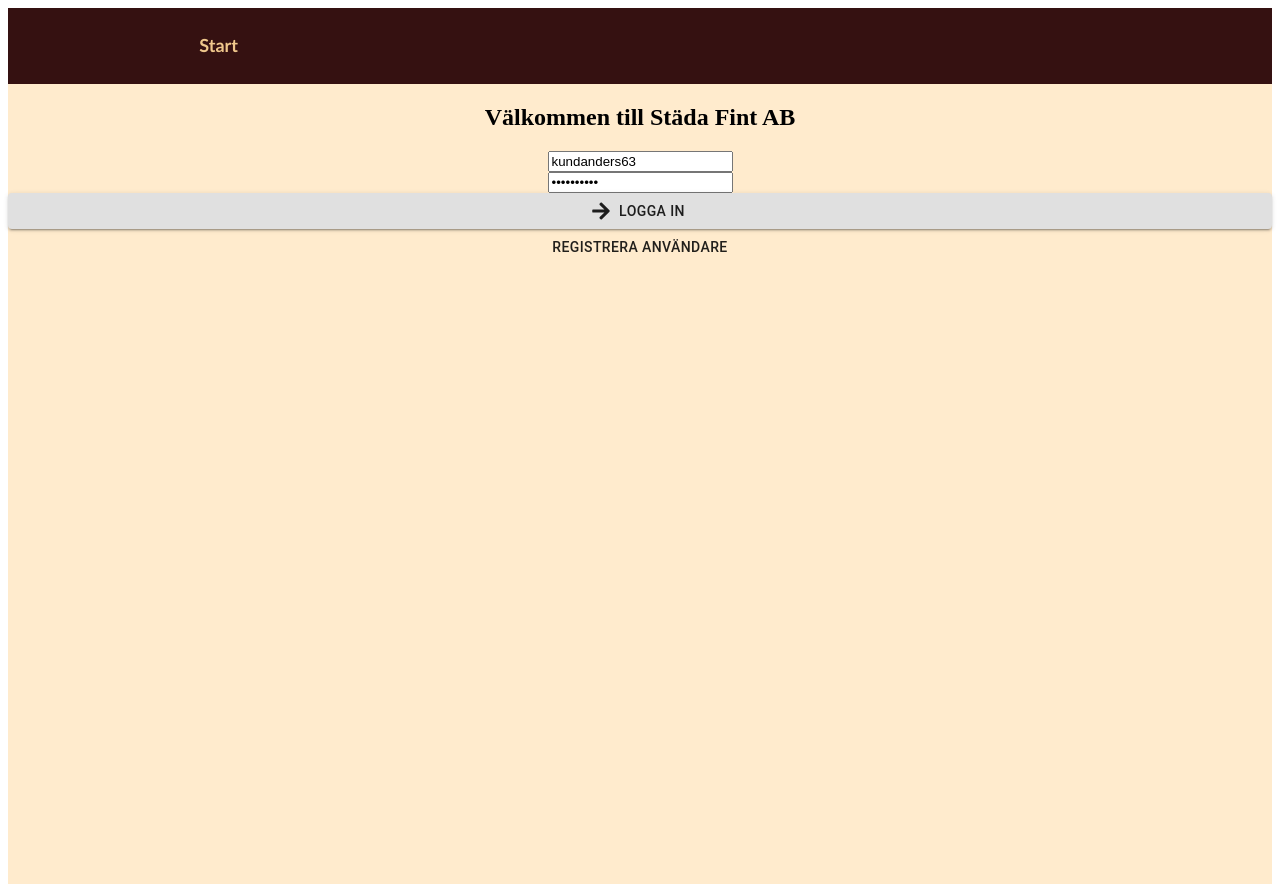
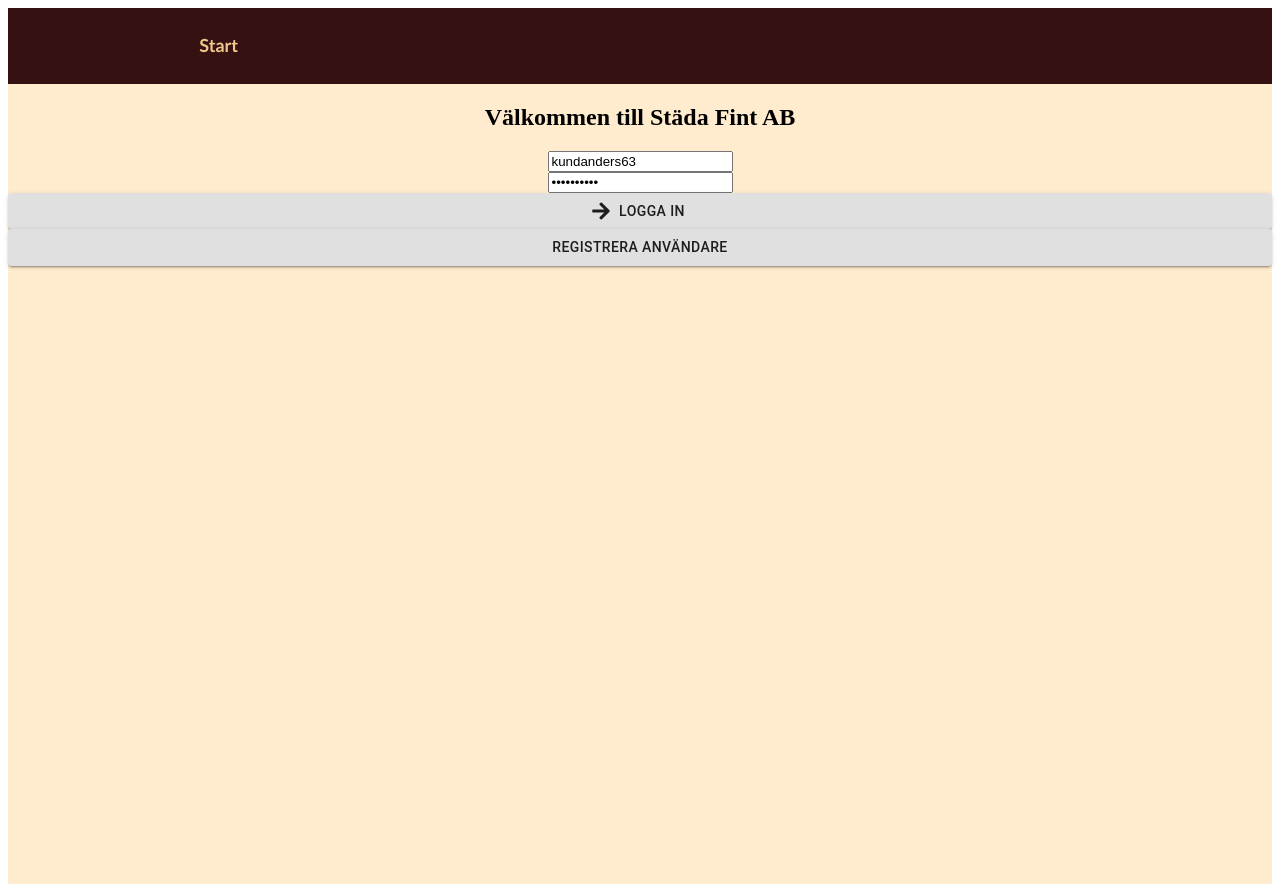
Before and after one commit to isthisthereallife/schoolproject-with-SpringBoot-NextJS, a Next.js app in the folder frontend/: page / in a window 1280 px wide. Built offline with nearby package versions, Linux system fonts and the light colour scheme.

Commit message:
fixat 2 knappar som var fel

```diff
--- a/frontend/components/bookingcomponent.jsx
+++ b/frontend/components/bookingcomponent.jsx
@@ -104,7 +104,7 @@ return (
       </div>
       {!dayIsPassed
         ? <div className={styles.bookingbuttondiv}>
-          <Link href="/minasidor"><Button variant="contained" onClick={bookingEvent} className={styles.bookingbutton} startIcon={<FaCheckCircle/>}>Boka</Button></Link>
+          <Button variant="contained" onClick={bookingEvent} className={styles.bookingbutton} startIcon={<FaCheckCircle/>}>Boka</Button>
         </div>
       : <div className={styles.bookingbuttondiv}>
           <p>Välj en kommande dag</p>
--- a/frontend/pages/index.jsx
+++ b/frontend/pages/index.jsx
@@ -49,7 +49,7 @@ useEffect(() => {
     : <>
         <LoginForm />
         <Link href="/minasidor"><Button className={styles.button} onClick={(() => loginBtnEvent())} variant="contained" startIcon={<FaArrowRight/>}>Logga in</Button></Link>
-        <Link href="/registrering" variant="contained"><Button className={styles.button}>Registrera användare</Button></Link></>
+        <Link href="/registrering" ><Button variant="contained" className={styles.button}>Registrera användare</Button></Link></>
         )}
 
     </div>
```
